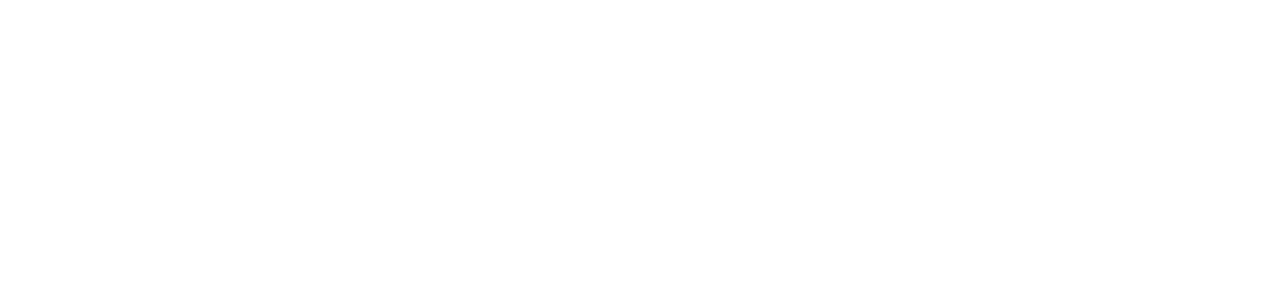
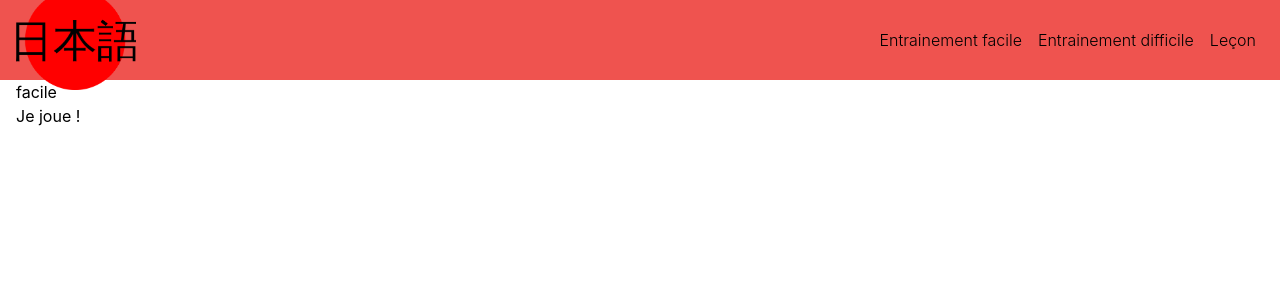
Before and after one commit to croulu/japanese, a React (Create React App) app: page /play in a window 1280 px wide. Before the commit this address had no page. Shown: the top 300 px of the page. Built offline with nearby package versions, Linux system fonts and the light colour scheme.

Commit message:
composant playItem

```diff
--- a/src/component/Home/Main.tsx
+++ b/src/component/Home/Main.tsx
@@ -1,7 +1,7 @@
 import React from "react";
 import { useNavigate } from 'react-router-dom';
 
-import {AlphabetsToPlay} from "../Play/AlphabetsToPlay";
+import {AlphabetsToPlay} from "../PlayMenu/AlphabetsToPlay";
 import {Alphabet} from "../../domain/Alphabet";
 
 export const Main  = (props: { alphabets:Array<Alphabet> }) => {
--- /dev/null
+++ b/src/component/PlayItem/PlayItem.tsx
@@ -0,0 +1,14 @@
+import React from "react";
+
+import {Lesson} from "../../domain/Lesson";
+
+export const PlayItem = (props: { lesson: Lesson, level:string }) => {
+    const { lesson, level } = props;
+    return (
+        <div className="page-block-content">{level}
+            <div>
+                Je joue !
+            </div>
+        </div>
+    );
+};
--- a/src/component/Routing.tsx
+++ b/src/component/Routing.tsx
@@ -6,10 +6,23 @@
 import {allAlphabets} from "../domain/Syllable.factory";
 import {Alphabet} from "../domain/Alphabet";
 import {AlphabetsToLearn} from "./Learn/AlphabetsToLearn";
-import {AlphabetsToPlay} from "./Play/AlphabetsToPlay";
+import {AlphabetsToPlay} from "./PlayMenu/AlphabetsToPlay";
+import {PlayItem} from "./PlayItem/PlayItem";
+import {Lesson} from "../domain/Lesson";
+import {Syllable} from "../domain/Syllable";
 
 export const Routing = () => {
     let  alphabets:Array<Alphabet> = allAlphabets;
+
+    const alphabetForTest:Alphabet = new Alphabet("hiragana");
+    const lessonForTest:Lesson = new Lesson([
+            new Syllable(alphabetForTest, 's', 'a'),
+            new Syllable(alphabetForTest, 's', 'i'),
+            new Syllable(alphabetForTest, 's', 'u'),
+            new Syllable(alphabetForTest, 's', 'e'),
+            new Syllable(alphabetForTest, 's', 'o'),
+        ], 'sa shi su se so', 3);
+    const levelForTest:string = "facile";
 
     return (
         <Router>
@@ -32,6 +45,16 @@
                         ></AlphabetsToPlay>
                     </>
                 } />
+                <Route path="/play" element={
+                    <>
+                        <Menu />
+                        <PlayItem
+                            key={"lessonToPlay"}
+                            lesson={lessonForTest}
+                            level={levelForTest}
+                        ></PlayItem>
+                    </>
+                } />
                 <Route path="/alphabets" element={
                     <>
                         <Menu />
```
Also changed, not shown: src/component/PlayMenu/AlphabetsToPlay.tsx (renamed from src/component/Play/AlphabetsToPlay.tsx), src/component/PlayMenu/LessonButton.tsx (renamed from src/component/Play/LessonButton.tsx), src/component/PlayMenu/LessonsToPlay.tsx (renamed from src/component/Play/LessonsToPlay.tsx), 1 other file (tests, documents, lock files or other folders).
